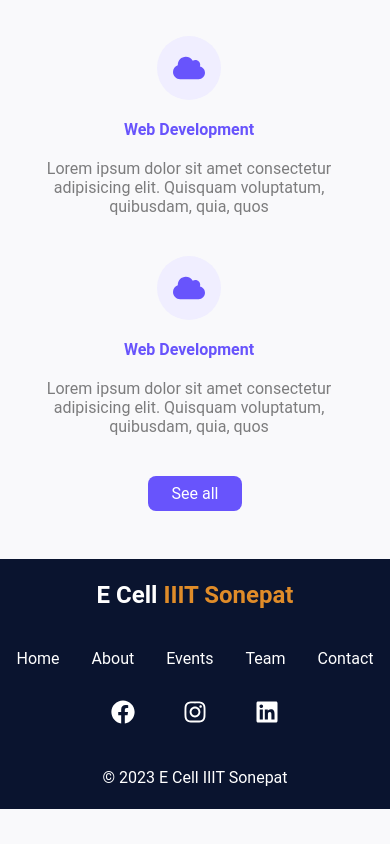
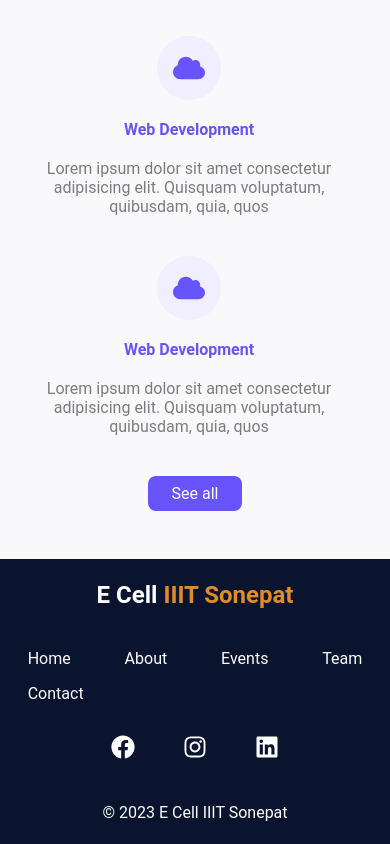
Before and after one commit to devprashantt/ecell-client, a React (Vite) app: page / in a window 390 px wide. Shown: the part 8045-8889 px from the top of the page. Before the commit the page ends 8854 px from the top, so only its background shows below. Built offline with nearby package versions, Linux system fonts and the light colour scheme.

Commit message:
Update Footer responsiveness

```diff
--- a/src/styles/css/FooterStyle.css
+++ b/src/styles/css/FooterStyle.css
@@ -1,6 +1,7 @@
 @media (max-width: 576px) {
   .footer--block-links {
     justify-content: center;
+    flex-wrap: wrap;
   }
 }
 
--- a/src/styles/sass/FooterStyle.scss
+++ b/src/styles/sass/FooterStyle.scss
@@ -3,5 +3,6 @@
 @include viewport.responsive(viewport.$sm-med) {
     .footer--block-links {
         justify-content: center;
+        flex-wrap: wrap;
     }
 }
```
Also changed, not shown: 1 other file (tests, documents, lock files or other folders).
